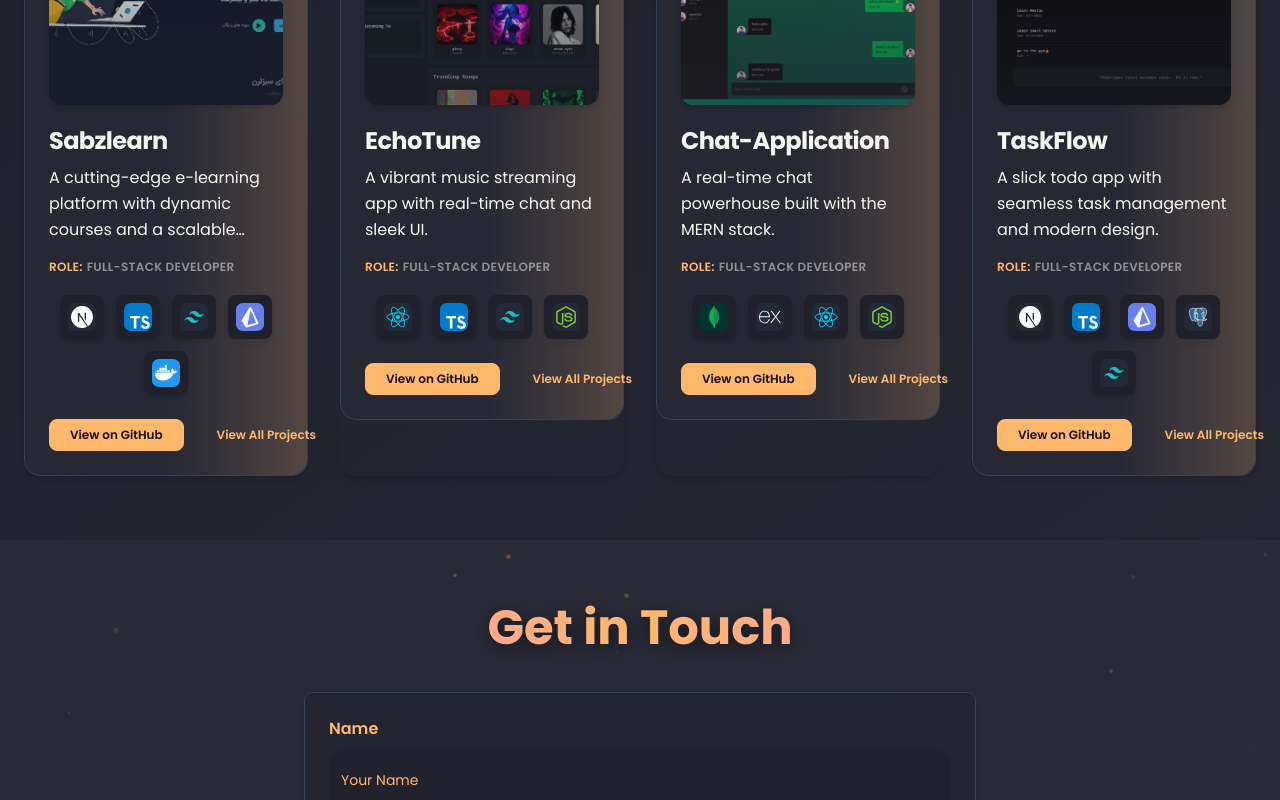
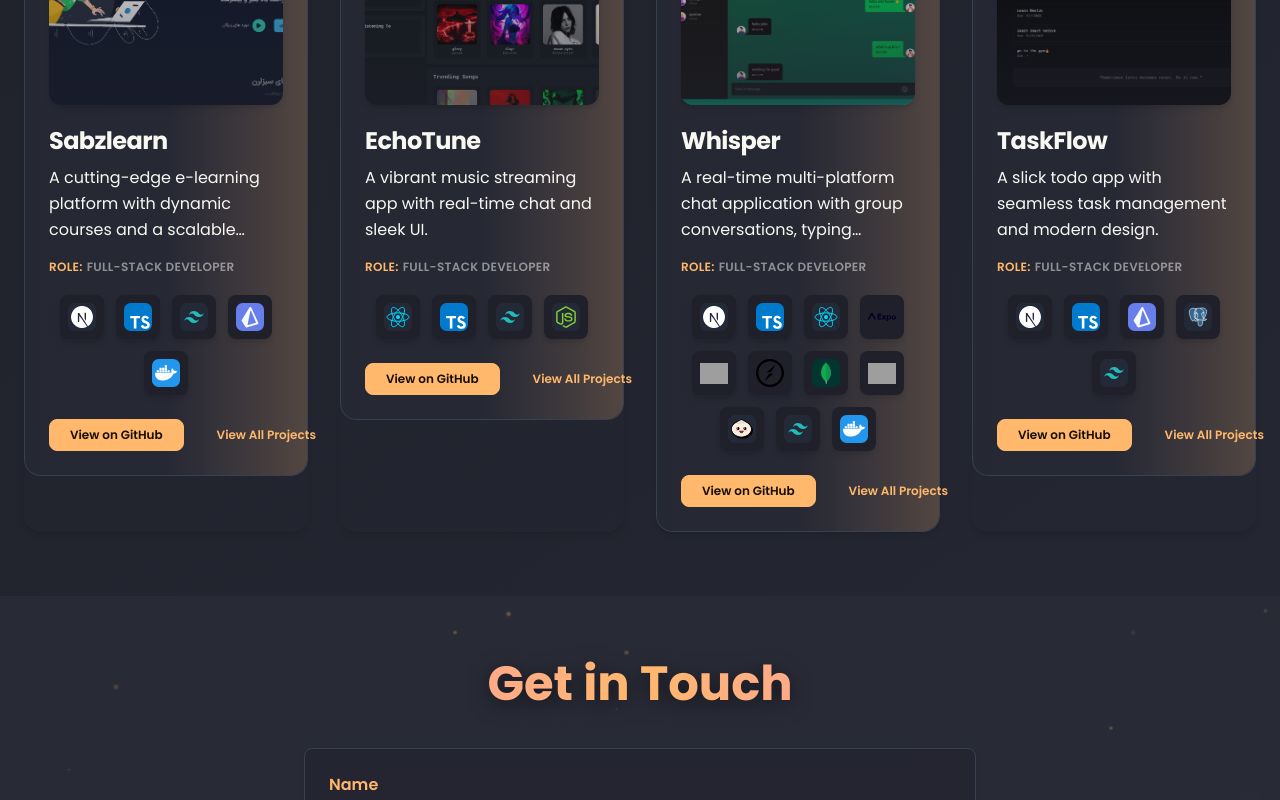
Before and after one commit to amirrajj-dev/my-portfolio, a Next.js app: page / in a window 1280 px wide. Shown: the part 1480-2280 px from the top of the page. Built offline with nearby package versions, Linux system fonts and the light colour scheme; no server answers; grey boxes are pictures that could not be loaded.

Commit message:
added whisper project

```diff
--- a/src/data/data.tsx
+++ b/src/data/data.tsx
@@ -72,11 +72,11 @@ export const featuredProjects = [
     role: "FUll-Stack Developer",
   },
   {
-    name: "Chat-Application",
-    description: "A real-time chat powerhouse built with the MERN stack.",
-    href: "https://github.com/amirrajj-dev/mern-chat-app",
+    name: "Whisper",
+    description: "A real-time multi-platform chat application with group conversations, typing indicators, online presence, media sharing, and admin roles.",
+    href: "https://github.com/amirrajj-dev/whisper",
     image: "/projects/mern-chat-app.png",
-    techs: ["mongodb", "express", "react", "node"],
+    techs: ["next", "ts", "react", "expo", "nest", "socket.io", "mongodb", "redis" , "bun", "tailwind", "docker"],
     role: "Full-Stack Developer",
   },
   {
@@ -293,4 +293,14 @@ export const allProjects = [
     role: "Full-Stack Developer",
     liveLink: "",
   },
+  {
+    name: "Whisper",
+    description:
+      "A real-time multi-platform chat application with group conversations, typing indicators, online presence, media sharing, and admin roles.",
+    href: "https://github.com/amirrajj-dev/whisper",
+    image: "/projects/whisper.png",
+    techs: ["next", "ts", "react", "expo", "nest", "socket.io", "mongodb", "redis" , "bun", "tailwind", "docker"],
+    role: "Full-Stack Developer",
+    liveLink: "https://whisper-livid.vercel.app",
+  },
 ];
```
Also changed, not shown: public/projects/whisper.png (added).
